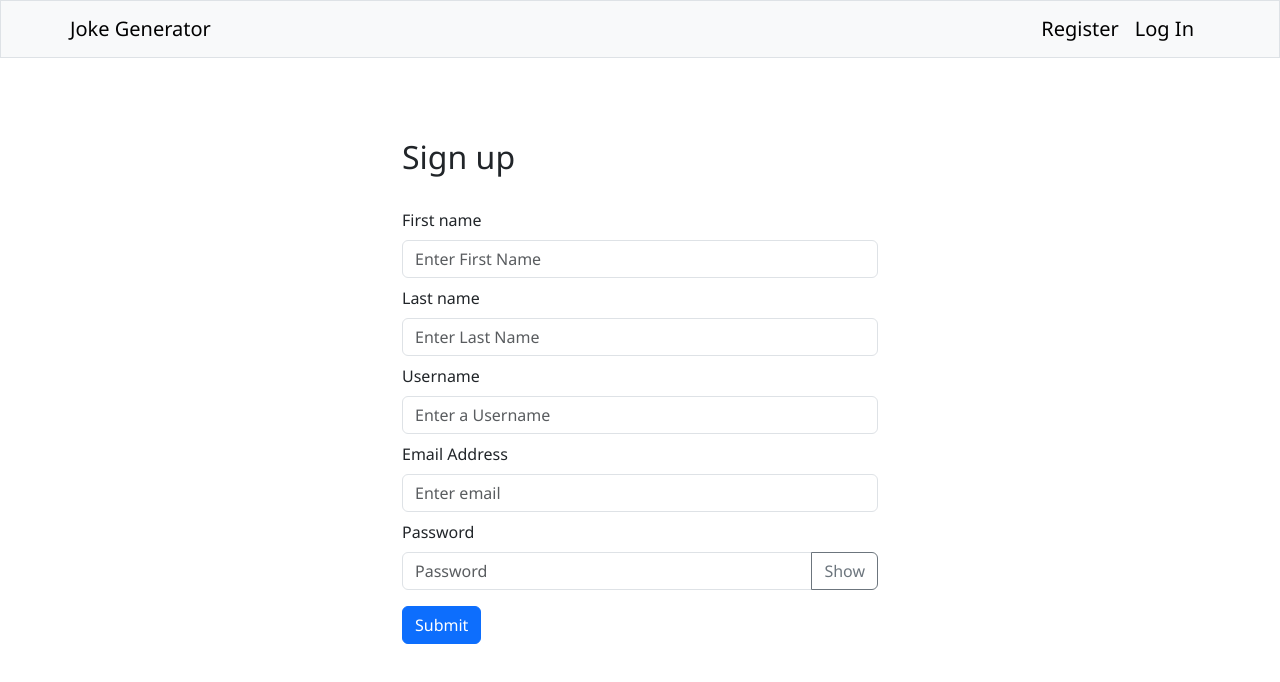
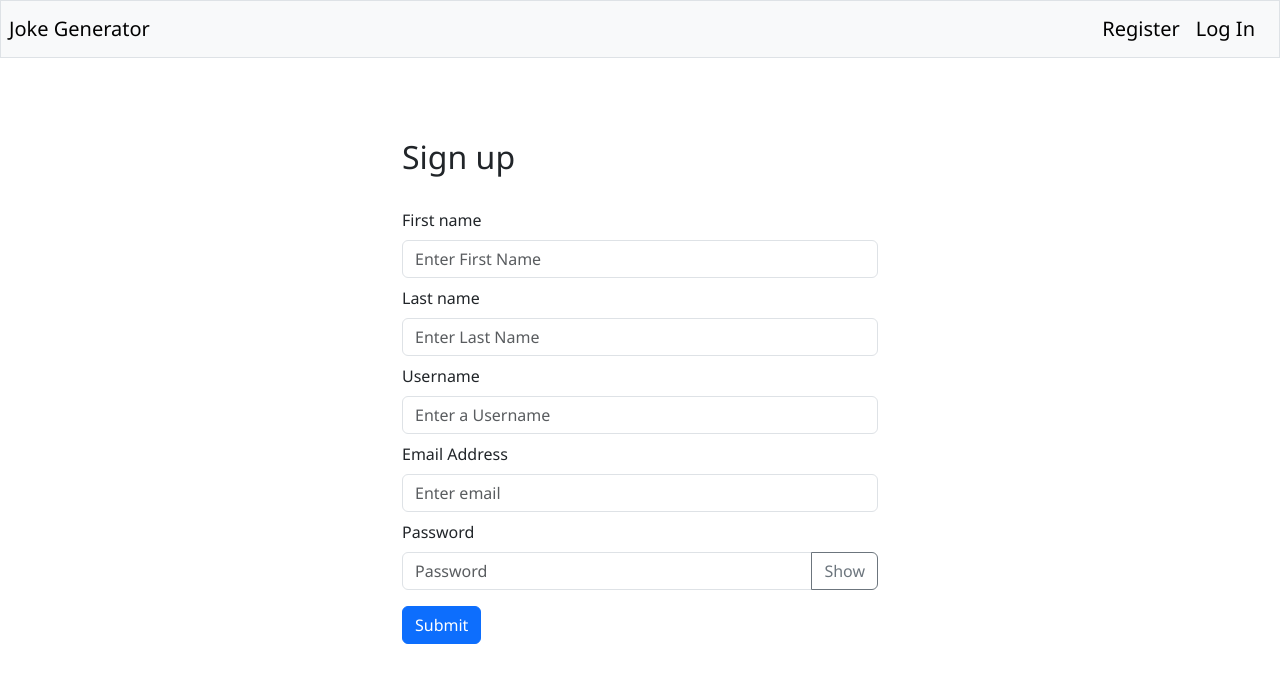
Before and after one commit to wrp90/react-joke-app, a React (Create React App) app in the folder client/: page /register in a window 1280 px wide. Shown: the top 682 px of the page. Built offline with nearby package versions, Linux system fonts and the light colour scheme; the HTML template or start-up script is replaced by a standard one; a web font is replaced by a local one.

Commit message:
push for review

```diff
--- a/client/src/App.js
+++ b/client/src/App.js
@@ -8,25 +8,35 @@ import Login from './features/Components/Login/Login';
 import Register from './features/Components/Register/Register';
 import ProtectedRoute from './features/Components/ProtectedRoute/ProtectedRoute';
 import Logout from './features/Components/Logout/Logout';
+import AppContainer from './features/Components/AppContainer/AppContainer';
 import './App.css';
 
 
 function App() {
   const isLoggedIn = useSelector(selectIsLoggedIn);
+  console.log(isLoggedIn);
 
   return (
     <div className="App">
       <BrowserRouter>
         <Routes>
-          <Route path="/" element={<Home />} />
+          <Route element={<AppContainer />}>
+            <Route path="/" element={
+              <ProtectedRoute>
+                <Home />
+              </ProtectedRoute>} />
             {!isLoggedIn && <Route path="/login" element={<Login />} />}
             <Route path="/logout" element={<Logout />} />
             {!isLoggedIn && <Route path="/register" element={<Register />} />}
-          <Route path="/dashboard" element={
+            <Route
+              path="/dashboard"
+              element={
                 <ProtectedRoute>
                   <Dashboard />
                 </ProtectedRoute>
-          } />
+              }
+            />
+          </Route>
         </Routes>
       </BrowserRouter>
     </div>
--- /dev/null
+++ b/client/src/features/Components/AppContainer/AppContainer.js
@@ -0,0 +1,64 @@
+import { useSelector } from 'react-redux';
+import { Link, Outlet } from 'react-router-dom';
+import { selectIsLoggedIn } from '../../../app/slices/userSlice';
+import { Container, Nav } from 'react-bootstrap';
+import Navbar from 'react-bootstrap/Navbar';
+
+const AppContainer = ({ hideLogin }) => {
+    const isLoggedIn = useSelector(selectIsLoggedIn);
+    const hasToken = !!localStorage.getItem('token');
+
+    const renderLinks = () => {
+        if (!isLoggedIn && !hasToken) {
+            return (
+                <div className="d-flex align-items-center">
+                    <Link className="navbar-brand me-3" to="/register">
+                        Register
+                    </Link>
+                    <Link className="navbar-brand" to="/login">
+                        Log In
+                    </Link>
+                </div>
+            );
+        };
+
+        if (isLoggedIn || hasToken) {
+            return (
+                <>
+                    <Link
+                        className="navbar-brand"
+                        to="/dashboard">
+                        Dashboard
+                    </Link>
+                    <Link
+                        className="navbar-brand"
+                        to={isLoggedIn || hasToken ? '/logout' : '/login'}
+                    >
+                        {isLoggedIn || hasToken ? 'Log Out' : 'Log In'}
+                    </Link>
+                </>
+            );
+        };
+    };
+
+    return (
+        <>
+            <Navbar className="border navbar-light bg-light p-2 justify-content-between" bg="light" expand="lg">
+                <Navbar.Brand as={Link} to="/">
+                    Joke Generator
+                </Navbar.Brand>
+                <Navbar.Toggle aria-controls="basic-navbar-nav" />
+                <Navbar.Collapse id="basic-navbar-nav">
+                    <Nav className="ms-auto">
+                        {!hideLogin && renderLinks()}
+                    </Nav>
+                </Navbar.Collapse>
+            </Navbar>
+            <Container className="mt-5">
+                <Outlet />
+            </Container>
+        </>
+    );
+}
+
+export default AppContainer;
--- /dev/null
+++ b/client/src/features/Components/Dashboard/Dashboard.css
@@ -0,0 +1,4 @@
+.dashboard-container {
+    margin-bottom: 16px;
+    text-align: center;
+}
--- a/client/src/features/Components/Dashboard/Dashboard.js
+++ b/client/src/features/Components/Dashboard/Dashboard.js
@@ -1,12 +1,19 @@
-import NavElement from "../NavElement/NavElement";
+import { useSelector } from "react-redux";
+import { selectIsLoggedIn, selectUserInformation } from "../../../app/slices/userSlice";
+import './Dashboard.css'
 
 const Dashboard = () => {
-    return (
-        <div className="dashboard-container">
-            <NavElement/>
-            <h1>Dashboard</h1>
-        </div>
-    )
+    const userInformation = useSelector(selectUserInformation);
+    const isLoggedIn = useSelector(selectIsLoggedIn)
+
+    if (isLoggedIn) {
+        console.log("Dashboard User Info:", userInformation)
+        return (
+            <div className="dashboard-container">
+                <h1>Hello {userInformation.firstName}!</h1>
+            </div>
+        )
+    }
 };
 
 export default Dashboard;
--- a/client/src/features/Components/Home/Home.js
+++ b/client/src/features/Components/Home/Home.js
@@ -2,7 +2,6 @@ import { useDispatch, useSelector } from 'react-redux';
 import { selectCurrentJoke, setCurrentJoke } from '../../../app/slices/jokeSlice';
 import { Button, Dropdown, DropdownButton } from 'react-bootstrap';
 import { useState } from 'react';
-import NavbarElement from "../NavElement/NavElement";
 import JokeCard from '../JokeCard/JokeCard';
 import './Home.css';
 
@@ -30,7 +29,6 @@ const Home = () => {
 
     return (
         <div>
-            <NavbarElement setJokeType={setJokeType} />
             <div className="joke-card">
                 <h1 className="title">Joke Generator</h1>
                 <p>
@@ -70,6 +68,7 @@ const Home = () => {
                 {joke && <JokeCard joke={joke} />}
             </div>
         </div>
+
     )
 };
 
--- a/client/src/features/Components/NavElement/NavElement.css
+++ b/client/src/features/Components/NavElement/NavElement.css
@@ -1,8 +1,8 @@
-.form-inline {
+/* .form-inline {
     display: flex;
 }
 
 .nav-button {
     display: flex;
     justify-content: end;
-}
+} */
--- a/client/src/features/Components/NavElement/NavElement.js
+++ b/client/src/features/Components/NavElement/NavElement.js
@@ -1,63 +1,64 @@
-import { useSelector } from 'react-redux';
-import { Link } from 'react-router-dom';
-import { selectIsLoggedIn } from '../../../app/slices/userSlice';
-import Container from 'react-bootstrap/Container';
-import Nav from 'react-bootstrap/Nav';
-import Navbar from 'react-bootstrap/Navbar';
+// import { useSelector } from 'react-redux';
+// import { Link, Outlet } from 'react-router-dom';
+// import { selectIsLoggedIn } from '../../../app/slices/userSlice';
+// import Container from 'react-bootstrap/Container';
+// import Nav from 'react-bootstrap/Nav';
+// import Navbar from 'react-bootstrap/Navbar';
 
-const NavElement = ({ setJokeType, hideDropDown, hideLogin }) => {
-  const isLoggedIn = useSelector(selectIsLoggedIn);
-  const hasToken = !!localStorage.getItem('token');
+// const NavElement = ({ setJokeType, hideDropDown, hideLogin }) => {
+//   const isLoggedIn = useSelector(selectIsLoggedIn);
+//   const hasToken = !!localStorage.getItem('token');
 
-  const renderLinks = () => {
-    if (!isLoggedIn && !hasToken) {
-      return (
-        <div className="d-flex align-items-center">
-          <Link className="navbar-brand me-3" to="/register">
-            Register
-          </Link>
-          <Link className="navbar-brand" to="/login">
-            Log In
-          </Link>
-        </div>
-      );
-    }
+//   const renderLinks = () => {
+//     if (!isLoggedIn && !hasToken) {
+//       return (
+//         <div className="d-flex align-items-center">
+//           <Link className="navbar-brand me-3" to="/register">
+//             Register
+//           </Link>
+//           <Link className="navbar-brand" to="/login">
+//             Log In
+//           </Link>
+//         </div>
+//       );
+//     }
 
-    if (isLoggedIn || hasToken) {
-      return (
-        <>
-          <Link
-            className="navbar-brand"
-            to="/dashboard">
+//     if (isLoggedIn || hasToken) {
+//       return (
+//         <>
+//           <Link
+//             className="navbar-brand"
+//             to="/dashboard">
 
-            Dashboard
-          </Link>
-          <Link
-            className="navbar-brand"
-            to={isLoggedIn || hasToken ? '/logout' : '/login'}
-          >
-            {isLoggedIn || hasToken ? 'Log Out' : 'Log In'}
-          </Link>
-        </>
-      );
-    }
-  };
+//             Dashboard
+//           </Link>
+//           <Link
+//             className="navbar-brand"
+//             to={isLoggedIn || hasToken ? '/logout' : '/login'}
+//           >
+//             {isLoggedIn || hasToken ? 'Log Out' : 'Log In'}
+//           </Link>
+//         </>
+//       );
+//     }
+//   };
 
-  return (
-    <Navbar className="border" bg="light" expand="lg">
-      <Container className="nav-container">
-        <Navbar.Brand as={Link} to="/">
-          Joke Generator
-        </Navbar.Brand>
-        <Navbar.Toggle aria-controls="basic-navbar-nav" />
-        <Navbar.Collapse id="basic-navbar-nav">
-          <Nav className="ms-auto">
-            {!hideLogin && renderLinks()}
-          </Nav>
-        </Navbar.Collapse>
-      </Container>
-    </Navbar>
-  );
-};
+//   return (
+//     <Navbar className="border" bg="light" expand="lg">
+//       <Navbar.Brand as={Link} to="/">
+//         Joke Generator
+//       </Navbar.Brand>
+//       <Navbar.Toggle aria-controls="basic-navbar-nav" />
+//       <Navbar.Collapse id="basic-navbar-nav">
+//         <Nav className="ms-auto">
+//           {!hideLogin && renderLinks()}
+//         </Nav>
+//       </Navbar.Collapse>
+//       <Container className="mt-5">
+//         <Outlet />
+//       </Container>
+//     </Navbar>
+//   );
+// };
 
-export default NavElement;
+// export default NavElement;
--- a/client/src/features/Components/ProtectedRoute/ProtectedRoute.js
+++ b/client/src/features/Components/ProtectedRoute/ProtectedRoute.js
@@ -1,6 +1,6 @@
 import { useSelector } from 'react-redux';
 import { selectIsLoggedIn } from '../../../app/slices/userSlice';
-import { Navigate } from 'react-router-dom';
+import { Navigate, Outlet } from 'react-router-dom';
 
 const ProtectedRoute = ({ children }) => {
   const isLoggedIn = useSelector(selectIsLoggedIn)
@@ -9,6 +9,7 @@ const ProtectedRoute = ({ children }) => {
   if (!isLoggedIn && !hasToken) {
     return <Navigate to="/login" replace={true} />;
   }
+  <Outlet />
 
   return children;
 }
--- a/client/src/features/Components/Register/Register.js
+++ b/client/src/features/Components/Register/Register.js
@@ -3,7 +3,6 @@ import { setIsLoggedIn, setUserInformation } from '../../../app/slices/userSlice
 import { useNavigate } from 'react-router-dom';
 import { useDispatch } from 'react-redux';
 import { useState } from 'react';
-import NavElement from '../NavElement/NavElement';
 
 const Register = () => {
     const dispatch = useDispatch()
@@ -40,15 +39,14 @@ const Register = () => {
 
         const data = await newUser.json();
 
-        const { firstName, lastName, email, username } = data;
-        dispatch(setUserInformation({ ...firstName, lastName, email, username }));
+        const { firstName, lastName, email, userName } = data;
+        dispatch(setUserInformation({ firstName, lastName, email, userName }));
         dispatch(setIsLoggedIn(true));
-        navigate('/login');
+        navigate('/');
     };
 
     return (
         <div>
-            <NavElement hideDropDown />
             <Row className="register-container">
                 <h2>Sign up</h2>
                 <Form onSubmit={e => submitRegistration(e)}>
```
Also changed, not shown: client/src/features/Components/Login/Login.js (+3 -4 lines). Lines whose indentation alone changed are shown as unchanged.
